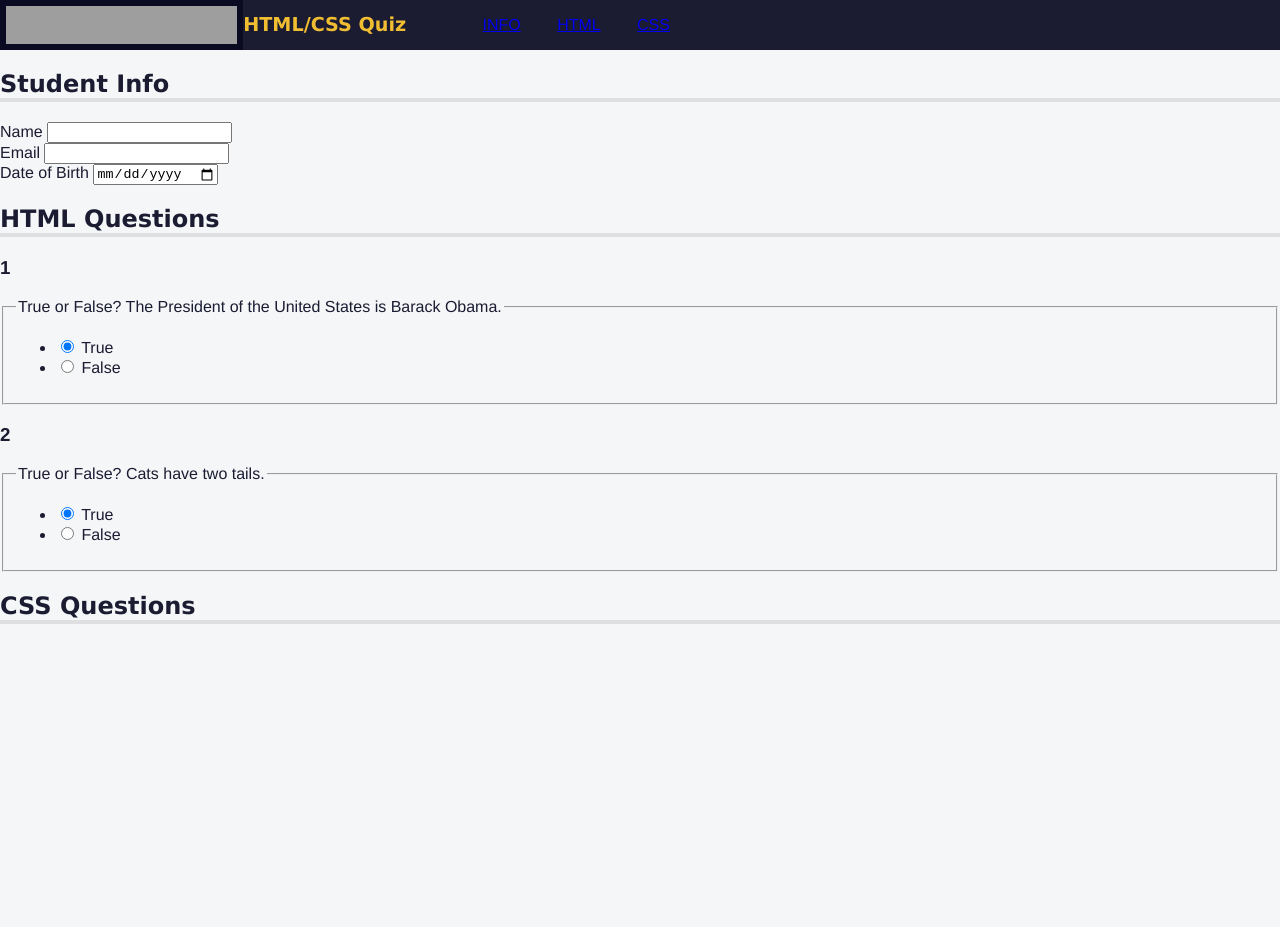
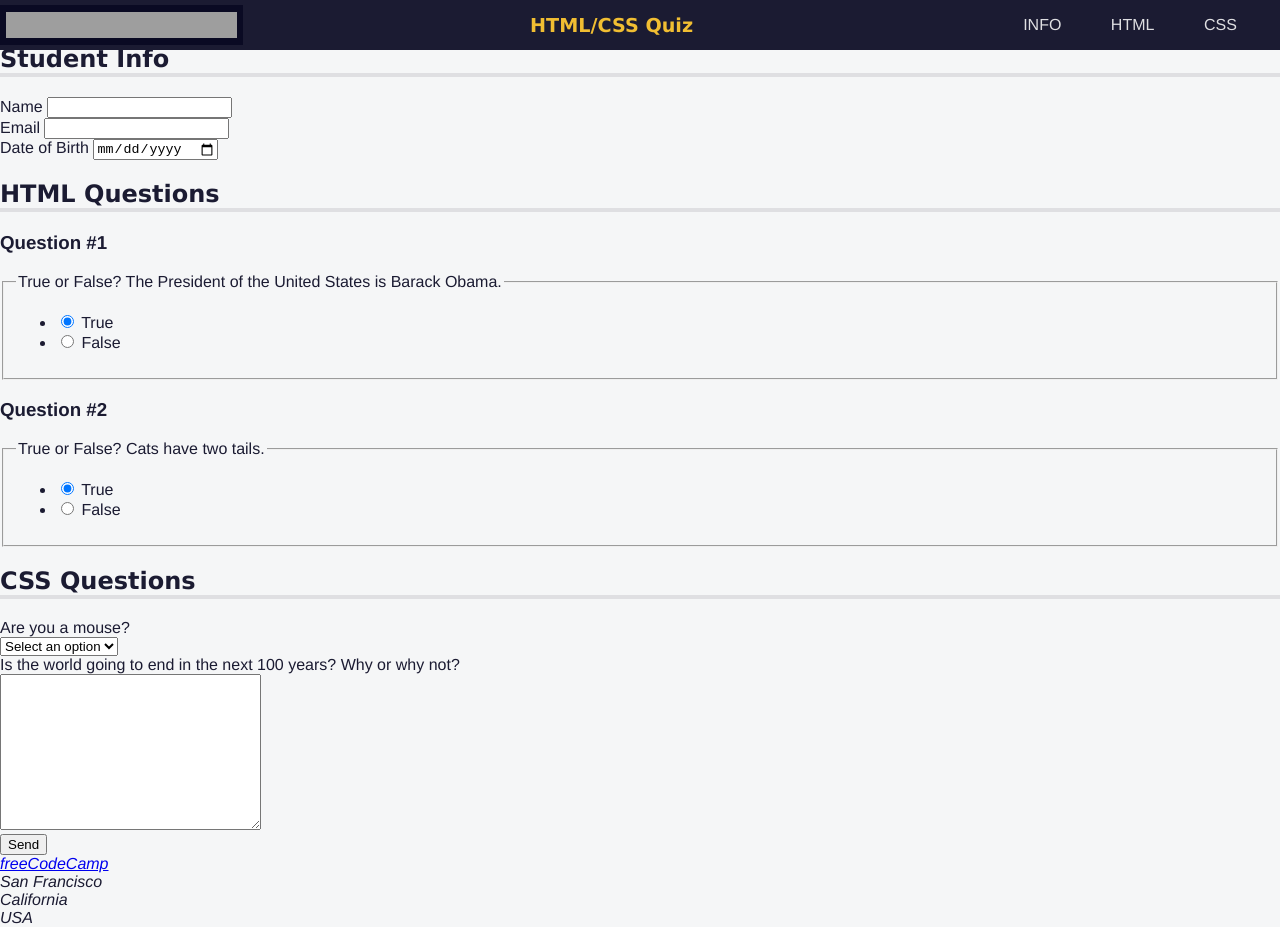
Before and after one commit to johnbowen725/learning-responsive-web-design, a plain HTML site: page accessibility_quiz.html in a window 1280 px wide. Before the commit the page ends 800 px from the top, so only its background shows below. Drawn offline with Linux system fonts and the light colour scheme; grey boxes are pictures that could not be loaded.

Commit message:
Steps 29-50 finished

```diff
--- a/accessibility_quiz.css
+++ b/accessibility_quiz.css
@@ -5,11 +5,19 @@ body {
     margin: 0;
 }
 
+main {
+    padding-top: 25px;
+}
+
 header {
     width: 100%;
     height: 50px;
     background-color: #1b1b32;
     display: flex;
+    justify-content: space-between;
+    align-items: center;
+    position: fixed;
+    top: 0;
 }
 
 #logo {
@@ -25,14 +33,41 @@ nav {
     height: 50px;
 }
 
+/* This is called the child combinator. Here, it selects any `ul` elements that are directly descended from a `nav` parent element. All other `ul` elements will be unaffected. */
 nav>ul {
     display: flex;
     justify-content: space-evenly;
+    flex-wrap: wrap;
+    align-items: center;
+    padding-inline-start: 0;
+    margin-block: 0;
+    height: 100%;
+}
+
+/* Here's another child combinator. It can be used multiple times to select children of other children. Think of it like nesting, or babysitting the grandkids. Here, it selects any `li` elements that are directly descended from a `ul` parent element. The `ul` element must also directly descend from a `nav` parent element. All other `li` elements will be unaffected. */
+
+nav>ul>li {
+    color: #dfdfe2;
+    margin: 0 0.2rem;
+    padding: 0.2rem;
+    display: block;
+}
+
+nav>ul>li:hover {
+    background-color: #dfdfe2;
+    color: #1b1b32;
+    cursor: pointer;
+}
+
+li>a {
+    color: inherit;
+    text-decoration: none;
 }
 
 h1 {
     color: #f1be32;
     font-size: min(5vw, 1.2em);
+    text-align: center;
 }
 
 h1,
@@ -55,3 +90,7 @@ h2 {
     white-space: nowrap;
     border: 0;
 }
+
+h3::before {
+    content: "Question #";
+}
--- a/accessibility_quiz.html
+++ b/accessibility_quiz.html
@@ -43,18 +43,18 @@
                 <h2 id="html-questions">HTML Questions</h2>
                 <div class="question-block">
                     <h3><span class="sr-only">Question</span>1</h3>
-                    <fieldset class="question" name="html-question-one" id="html-question-one">
+                    <fieldset class="question" name="html-question-one" id="q1">
                         <legend>True or False? The President of the United States is Barack Obama.</legend>
                         <ul class="answers-list">
                             <li>
-                                <label for="html-question-one-true">
-                                    <input type="radio" name="html-question-one-true" id="html-question-one-true"
-                                        checked> True
+                                <label for="q1-a1">
+                                    <input type="radio" name="q1-a" id="q1-a1" value="true" checked>
+                                    True
                                 </label>
                             </li>
                             <li>
-                                <label for="html-question-one-false">
-                                    <input type="radio" name="html-question-one-false" id="html-question-one-false">
+                                <label for="q1-a2">
+                                    <input type="radio" name="q1-a" id="q1-a2" value="false">
                                     False
                                 </label>
                             </li>
@@ -63,18 +63,18 @@
                 </div>
                 <div class="question-block">
                     <h3><span class="sr-only">Question</span>2</h3>
-                    <fieldset class="question" name="html-question-two" id="html-question-two">
+                    <fieldset class="question" name="html-question-two" id="q2">
                         <legend>True or False? Cats have two tails.</legend>
                         <ul class="answers-list">
                             <li>
-                                <label for="html-question-two-true">
-                                    <input type="radio" name="html-question-two-true" id="html-question-two-true"
-                                        checked> True
+                                <label for="q2-a1">
+                                    <input type="radio" name="q2-a" id="q2-a1" value="true" checked>
+                                    True
                                 </label>
                             </li>
                             <li>
-                                <label for="html-question-two-false">
-                                    <input type="radio" name="html-question-two-false" id="html-question-two-false">
+                                <label for="q2-a2">
+                                    <input type="radio" name="q2-a" id="q2-a2" value="false">
                                     False
                                 </label>
                             </li>
@@ -84,9 +84,36 @@
             </section>
             <section role="region" aria-labelledby="css-questions">
                 <h2 id="css-questions">CSS Questions</h2>
+                <div class="formrow">
+                    <div class="question-block">
+                        <label for="css-q1-a1">Are you a mouse?</label>
+                    </div>
+                    <div class="answer">
+                        <select name="css-q1" id="css-q1-a1" required>
+                            <option value="">Select an option</option>
+                            <option value="yes">Yes</option>
+                            <option value="no">No</option>
+                        </select>
+                    </div>
+                    <div class="question-block">
+                        <label for="css-q2-a1">Is the world going to end in the next 100 years? Why or why not?</label>
+                    </div>
+                    <div class="answer">
+                        <textarea name="css-q2" id="css-q2-a1" cols="30" rows="10"></textarea>
+                    </div>
+                </div>
             </section>
+            <button type="submit" name="" id="">Send</button>
         </form>
     </main>
+    <footer>
+        <address>
+            <a href="https://freecodecamp.org" target="_blank">freeCodeCamp</a><br>
+            San Francisco<br>
+            California<br>
+            USA
+        </address>
+    </footer>
 </body>
 
 </html>
```
